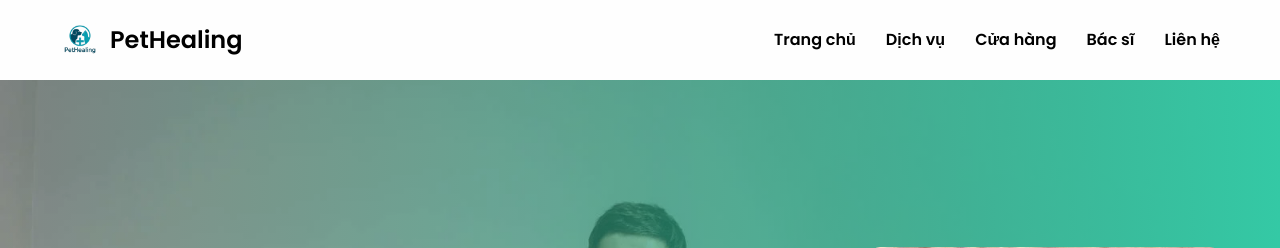
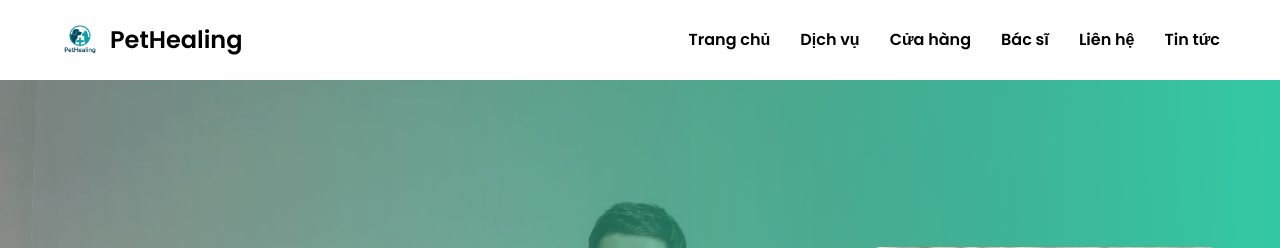
Before and after one commit to tuyenhk05/PetHealing, a PHP site: page /index.php in a window 1280 px wide. Shown: the top 248 px of the page. Run offline with PHP 8.4, Linux system fonts and the light colour scheme; data that the repository does not hold is empty.

Commit message:
Update header.php

```diff
--- a/includes/header.php
+++ b/includes/header.php
@@ -11,6 +11,7 @@
                     <li><a href="all_products.php">Cửa hàng</a></li>
                     <li><a href="all_doctors.php">Bác sĩ</a></li>
                     <li><a href="contact.php">Liên hệ</a></li>
+                    <li><a href="news.php">Tin tức</a></li>
                 </ul>
             </nav>
         </div>
```
